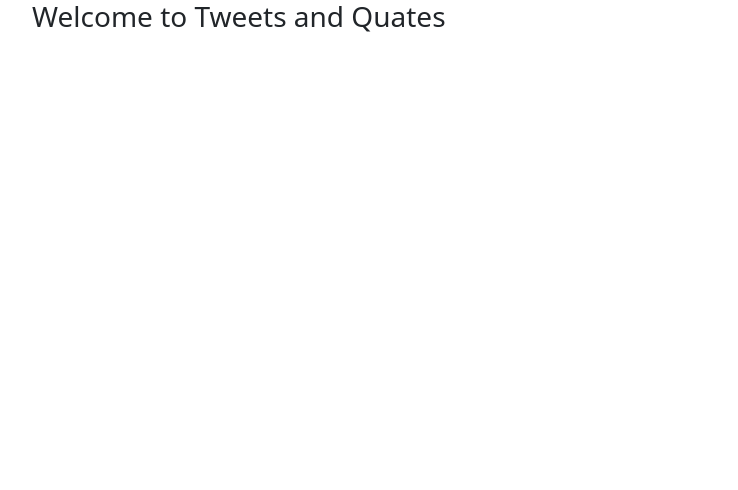
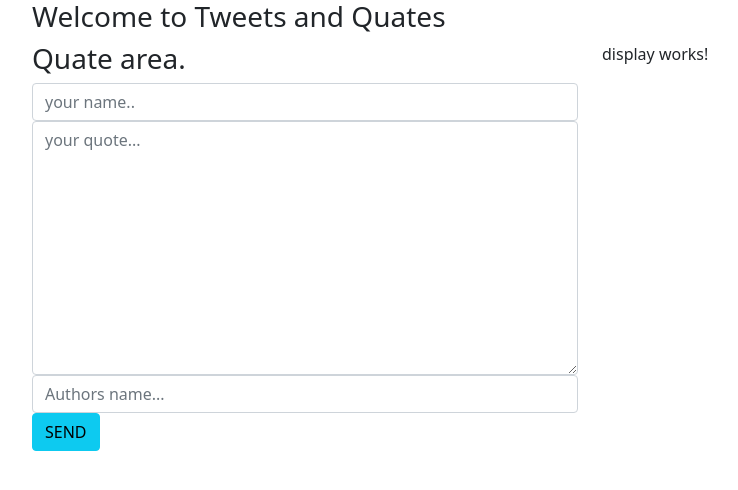
Before and after one commit to alphonce-otieno-odhiambo/TWEET-ME, an Angular app: page / in a window 1280 px wide. Shown: the top 490 px of the page, without its empty margins (50-788 px from the left). Built offline with nearby package versions, Linux system fonts and the light colour scheme.

Commit message:
generate a form component

```diff
--- a/src/app/app.component.html
+++ b/src/app/app.component.html
@@ -2,6 +2,13 @@
     <div class="container bg-border">
         <div class="row">
             <h3>Welcome to Tweets and Quates</h3>
+            <div class="col-md-6">
+                <app-form></app-form>
+            </div>
+            <div class="col-md-6">
+                <app-display></app-display>
+            </div>
         </div>
+
     </div>
 </div>
--- /dev/null
+++ b/src/app/display/display.component.html
@@ -0,0 +1 @@
+<p>display works!</p>
--- /dev/null
+++ b/src/app/display/display.component.ts
@@ -0,0 +1,15 @@
+import { Component, OnInit } from '@angular/core';
+
+@Component({
+  selector: 'app-display',
+  templateUrl: './display.component.html',
+  styleUrls: ['./display.component.css']
+})
+export class DisplayComponent implements OnInit {
+
+  constructor() { }
+
+  ngOnInit(): void {
+  }
+
+}
--- /dev/null
+++ b/src/app/form/form.component.html
@@ -0,0 +1,9 @@
+<div>
+    <h3>Quate area.</h3>
+    <form action="">
+        <input class="form-control" type="text" name="name" placeholder="your name..">
+        <textarea class="form-control" name="message" placeholder="your quote..." cols="30" rows="10"></textarea>
+        <input class="form-control" type="text" name="name" placeholder="Authors name...">
+        <button class="form-control" class="btn btn-info ">SEND</button>
+    </form>
+</div>
--- /dev/null
+++ b/src/app/form/form.component.ts
@@ -0,0 +1,15 @@
+import { Component, OnInit } from '@angular/core';
+
+@Component({
+  selector: 'app-form',
+  templateUrl: './form.component.html',
+  styleUrls: ['./form.component.css']
+})
+export class FormComponent implements OnInit {
+
+  constructor() { }
+
+  ngOnInit(): void {
+  }
+
+}
```
Also changed, not shown: src/app/app.module.ts (+9 -2 lines), src/app/display/display.component.css (added), src/app/form/form.component.css (added), 2 other files (tests, documents, lock files or other folders).
